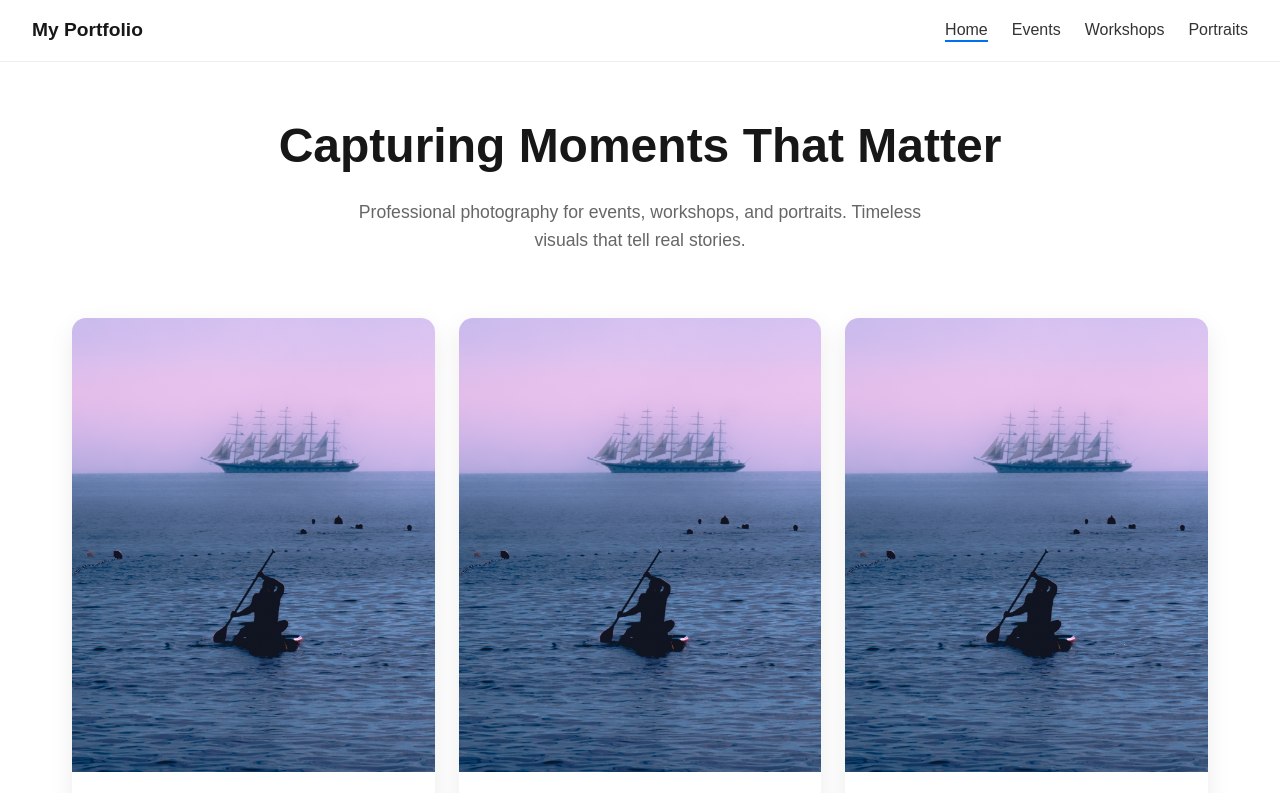
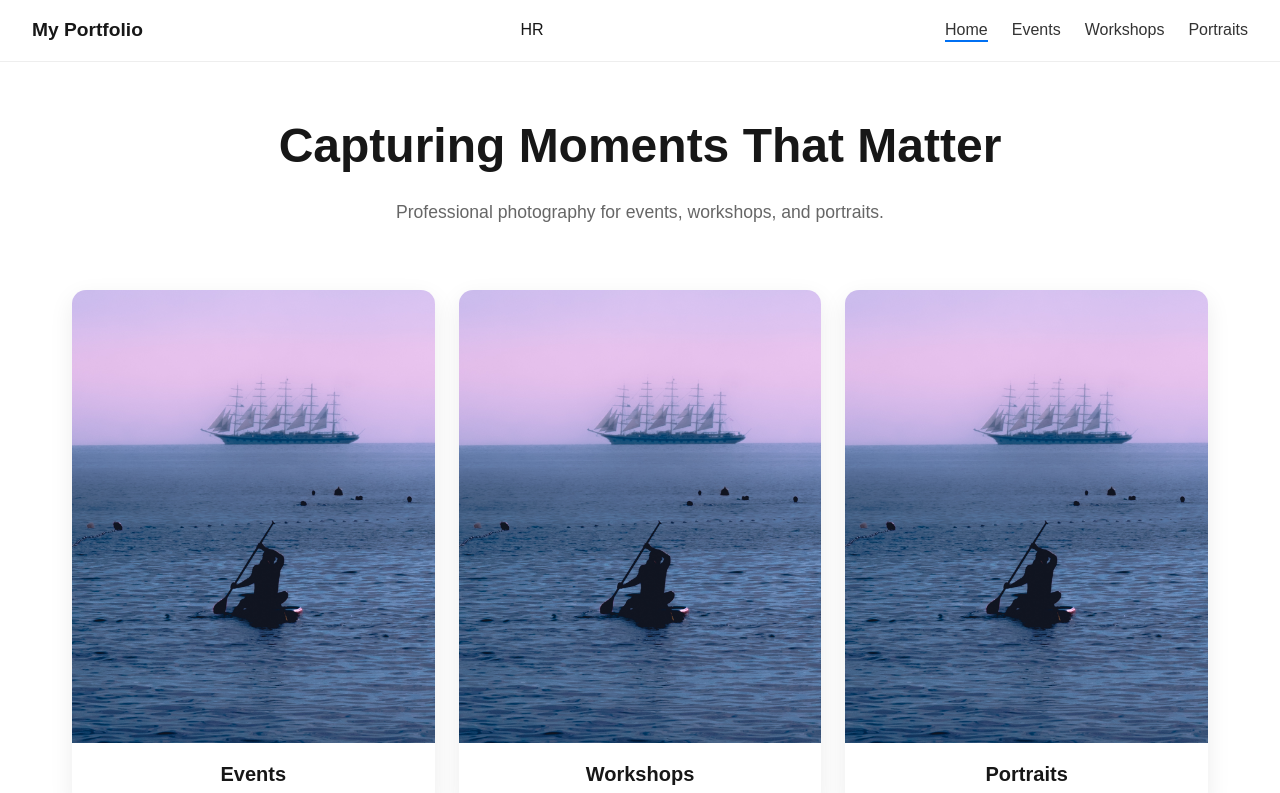
Before and after one commit to zacaxzu/nextjs-boilerplate, a Next.js app: page / in a window 1280 px wide. Shown: the top 793 px of the page. Built offline with nearby package versions, Linux system fonts and the light colour scheme.

Commit message:
HRV/EN translations added

```diff
--- a/app/components/Navbar.tsx
+++ b/app/components/Navbar.tsx
@@ -4,10 +4,14 @@ import Link from "next/link";
 import { usePathname } from "next/navigation";
 import { useState } from "react";
 import styles from "../styles/navbar.module.css";
+import { useLanguage } from "../context/LanguageContext";
 
 export default function Navbar() {
   const pathname = usePathname();
   const [open, setOpen] = useState(false);
+
+  // ✅ MOVE HOOK HERE
+  const { toggleLanguage, language, t } = useLanguage();
 
   const isActive = (path: string) =>
     pathname === path || pathname.startsWith(path + "/");
@@ -16,26 +20,62 @@ export default function Navbar() {
     <nav className={styles.nav}>
       <div className={styles.logo}>My Portfolio</div>
 
+      {/* Language switch */}
+      <button
+        onClick={toggleLanguage}
+        className={styles.langButton}
+      >
+        {language === "en" ? "HR" : "EN"}
+      </button>
+
       {/* Desktop links */}
       <div className={styles.links}>
-        <Link href="/" className={isActive("/") ? styles.active : ""}>Home</Link>
-        <Link href="/gallery/events" className={isActive("/gallery/events") ? styles.active : ""}>Events</Link>
-        <Link href="/gallery/workshops" className={isActive("/gallery/workshops") ? styles.active : ""}>Workshops</Link>
-        <Link href="/gallery/portraits" className={isActive("/gallery/portraits") ? styles.active : ""}>Portraits</Link>
+        <Link href="/" className={isActive("/") ? styles.active : ""}>
+          Home
+        </Link>
+        <Link
+          href="/gallery/events"
+          className={isActive("/gallery/events") ? styles.active : ""}
+        >
+          {t.events}
+        </Link>
+        <Link
+          href="/gallery/workshops"
+          className={isActive("/gallery/workshops") ? styles.active : ""}
+        >
+          {t.workshops}
+        </Link>
+        <Link
+          href="/gallery/portraits"
+          className={isActive("/gallery/portraits") ? styles.active : ""}
+        >
+          {t.portraits}
+        </Link>
       </div>
 
       {/* Mobile hamburger */}
-      <button className={styles.menuButton} onClick={() => setOpen(!open)}>
+      <button
+        className={styles.menuButton}
+        onClick={() => setOpen(!open)}
+      >
         ☰
       </button>
 
       {/* Mobile menu */}
       {open && (
         <div className={styles.mobileMenu}>
-          <Link href="/" onClick={() => setOpen(false)}>Home</Link>
-          <Link href="/gallery/events" onClick={() => setOpen(false)}>Events</Link>
-          <Link href="/gallery/workshops" onClick={() => setOpen(false)}>Workshops</Link>
-          <Link href="/gallery/portraits" onClick={() => setOpen(false)}>Portraits</Link>
+          <Link href="/" onClick={() => setOpen(false)}>
+            Home
+          </Link>
+          <Link href="/gallery/events" onClick={() => setOpen(false)}>
+            {t.events}
+          </Link>
+          <Link href="/gallery/workshops" onClick={() => setOpen(false)}>
+            {t.workshops}
+          </Link>
+          <Link href="/gallery/portraits" onClick={() => setOpen(false)}>
+            {t.portraits}
+          </Link>
         </div>
       )}
     </nav>
--- /dev/null
+++ b/app/context/LanguageContext.tsx
@@ -0,0 +1,40 @@
+"use client";
+
+import { createContext, useContext, useState } from "react";
+import { translations } from "../lib/translations";
+
+type Language = "en" | "hr";
+
+type LanguageContextType = {
+  language: Language;
+  t: typeof translations.en;
+  toggleLanguage: () => void;
+};
+
+const LanguageContext = createContext<LanguageContextType | null>(null);
+
+export function LanguageProvider({ children }: { children: React.ReactNode }) {
+  const [language, setLanguage] = useState<Language>("en");
+
+  const toggleLanguage = () => {
+    setLanguage((prev) => (prev === "en" ? "hr" : "en"));
+  };
+
+  return (
+    <LanguageContext.Provider
+      value={{
+        language,
+        t: translations[language],
+        toggleLanguage,
+      }}
+    >
+      {children}
+    </LanguageContext.Provider>
+  );
+}
+
+export function useLanguage() {
+  const context = useContext(LanguageContext);
+  if (!context) throw new Error("useLanguage must be used inside LanguageProvider");
+  return context;
+}
--- a/app/layout.tsx
+++ b/app/layout.tsx
@@ -3,6 +3,7 @@ import { Geist, Geist_Mono } from "next/font/google";
 import "./globals.css";
 import Navbar from "./components/Navbar";
 import Footer from "./components/Footer";
+import { LanguageProvider } from "./context/LanguageContext";
 
 const geistSans = Geist({
   variable: "--font-geist-sans",
@@ -29,9 +30,11 @@ export default function RootLayout({
       <body
         className={`${geistSans.variable} ${geistMono.variable} antialiased`}
       >
+        <LanguageProvider>
         <Navbar />
         {children}
         <Footer />
+        </LanguageProvider>
       </body>
     </html>
   );
--- /dev/null
+++ b/app/lib/translations.ts
@@ -0,0 +1,22 @@
+export const translations = {
+  en: {
+    homeTitle: "Capturing Moments That Matter",
+    homeSubtitle:
+      "Professional photography for events, workshops, and portraits.",
+    events: "Events",
+    workshops: "Workshops",
+    portraits: "Portraits",
+    viewWork: "View Latest Work",
+    back: "Back to Categories",
+  },
+  hr: {
+    homeTitle: "Bilježenje Trenutaka Koji Vrijede",
+    homeSubtitle:
+      "Profesionalna fotografija za događaje, radionice i portrete.",
+    events: "Događaji",
+    workshops: "Radionice",
+    portraits: "Portreti",
+    viewWork: "Pogledaj Radove",
+    back: "Natrag na Kategorije",
+  },
+};
--- a/app/page.tsx
+++ b/app/page.tsx
@@ -1,20 +1,25 @@
+"use client";
+
 import Link from "next/link";
 import styles from "./styles/home.module.css";
+import { useLanguage } from "./context/LanguageContext";
 
 export default function Home() {
+  const { t } = useLanguage(); // translation object
+
   const categories = [
     {
-      name: "Events",
+      key: "events",
       image: "/images/photo1.jpg",
       link: "/gallery/events",
     },
     {
-      name: "Workshops",
+      key: "workshops",
       image: "/images/photo2.jpg",
       link: "/gallery/workshops",
     },
     {
-      name: "Portraits",
+      key: "portraits",
       image: "/images/photo3.jpg",
       link: "/gallery/portraits",
     },
@@ -24,26 +29,31 @@ export default function Home() {
     <div className={styles.container}>
       {/* HERO */}
       <section className={styles.hero}>
-        <h1 className={styles.heroTitle}>Capturing Moments That Matter</h1>
-        <p className={styles.heroSubtitle}>
-          Professional photography for events, workshops, and portraits.
-          Timeless visuals that tell real stories.
-        </p>
+        <h1 className={styles.heroTitle}>{t.homeTitle}</h1>
+        <p className={styles.heroSubtitle}>{t.homeSubtitle}</p>
       </section>
 
       {/* CATEGORY GRID */}
       <section className={styles.grid}>
         {categories.map((category) => (
-          <Link key={category.name} href={category.link} className={styles.card}>
-            <img src={category.image} alt={category.name} loading="lazy" />
-            <div className={styles.cardTitle}>{category.name}</div>
+          <Link
+            key={category.key}
+            href={category.link}
+            className={styles.card}
+          >
+            <img
+              src={category.image}
+              alt={t[category.key]}
+              loading="lazy"
+            />
+            <div className={styles.cardTitle}>{t[category.key]}</div>
           </Link>
         ))}
       </section>
 
       {/* CTA */}
       <section className={styles.cta}>
-        <Link href="/gallery/events">View Latest Work</Link>
+        <Link href="/gallery/events">{t.viewWork}</Link>
       </section>
     </div>
   );
```
